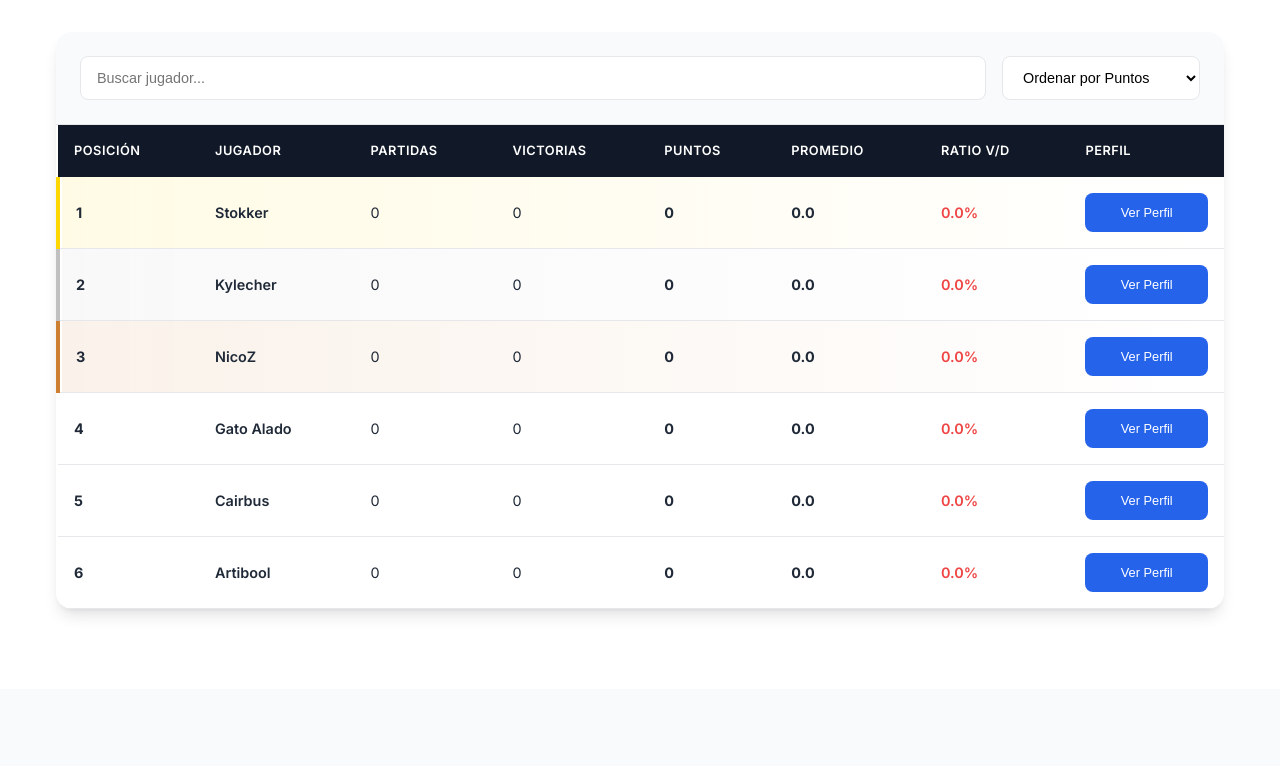
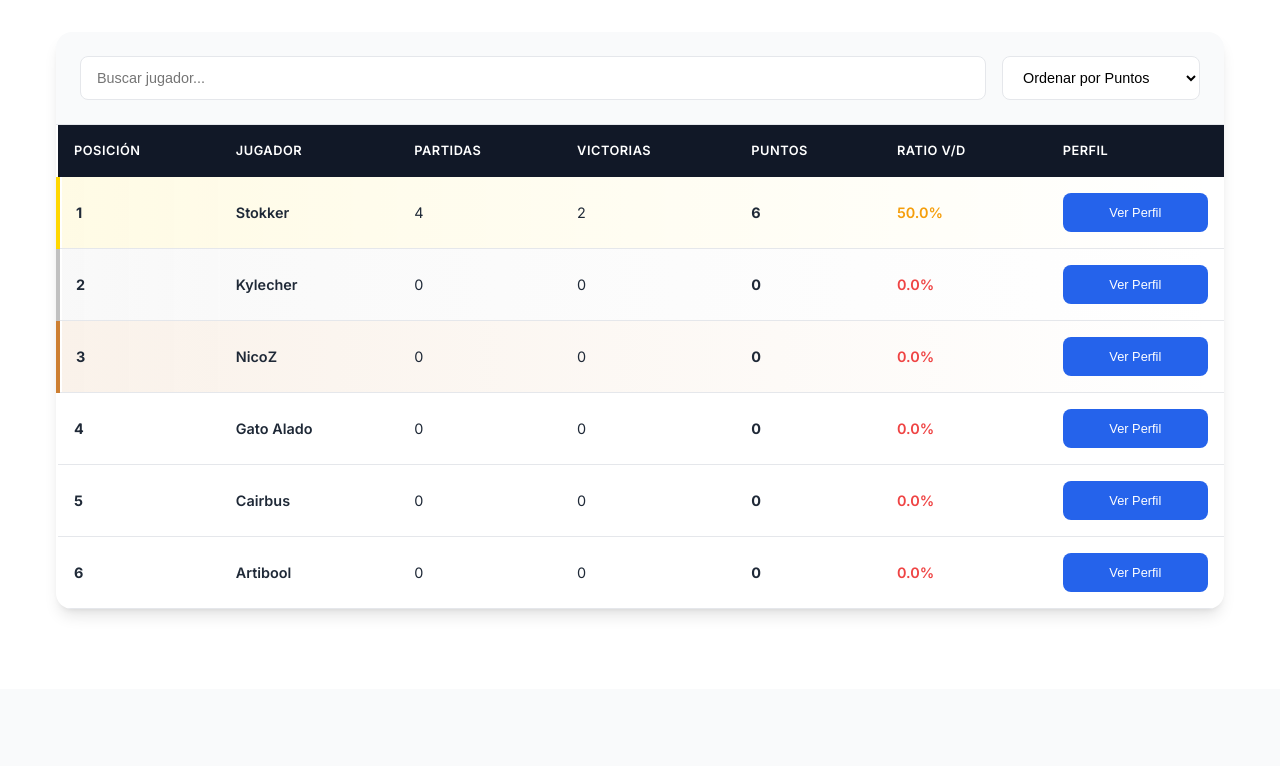
Before and after one commit to stokkerdev/age_of_araganes, a plain HTML site: page index.html in a window 1280 px wide. Shown: the part 960-1726 px from the top of the page. Drawn offline with Linux system fonts and the light colour scheme.

Commit message:
Eliminated PROMEDIO column from the table

```diff
--- a/data.json
+++ b/data.json
@@ -4,12 +4,12 @@
       "id": "stokker",
       "name": "Stokker",
       "avatar": "src/pics/stokker.jpg",
-      "matches": 0,
-      "wins": 0,
-      "points": 0,
+      "matches": 4,
+      "wins": 2,
+      "points": 6,
       "joinDate": "06-07-2025",
       "favoriteStrategy": "rush",
-      "favoriteCivilization": "Mayas",
+      "favoriteCivilization": "none",
       "status": "active",
       "categoryStats": {
         "military": { "total": 0, "average": 0, "matches": 0, "best": 0 },
--- a/index.html
+++ b/index.html
@@ -77,7 +77,6 @@
                   <th>Partidas</th>
                   <th>Victorias</th>
                   <th>Puntos</th>
-                  <th>Promedio</th>
                   <th>Ratio V/D</th>
                   <th>Perfil</th>
                 </tr>
--- a/js/main.js
+++ b/js/main.js
@@ -118,10 +118,7 @@ function initializeTable() {
           return b.wins - a.wins;
         case 'matches':
           return b.matches - a.matches;
-        case 'average':
-          const avgA = calculateTotalAverage(a);
-          const avgB = calculateTotalAverage(b);
-          return avgB - avgA;
+
         default:
           return b.points - a.points;
       }
@@ -141,7 +138,6 @@ function renderTable(players) {
     const ratio = player.matches > 0 ? (player.wins / player.matches * 100).toFixed(1) : '0.0';
     const ratioClass = getRatioClass(parseFloat(ratio));
     const positionClass = getPositionClass(position);
-    const totalAverage = calculateTotalAverage(player);
 
     const row = document.createElement('tr');
     row.className = positionClass;
@@ -151,7 +147,6 @@ function renderTable(players) {
       <td>${player.matches}</td>
       <td>${player.wins}</td>
       <td><strong>${player.points}</strong></td>
-      <td><strong>${totalAverage.toFixed(1)}</strong></td>
       <td class="${ratioClass}">${ratio}%</td>
       <td>
         <button class="view-profile-btn" onclick="openPlayerProfileFromTable('${player.id}')">
@@ -164,10 +159,7 @@ function renderTable(players) {
   });
 }
 
-function calculateTotalAverage(player) {
-  const stats = player.categoryStats;
-  return (stats.military.average + stats.economy.average + stats.technology.average + stats.society.average) / 4;
-}
+
 
 function getRatioClass(ratio) {
   if (ratio >= 70) return 'ratio-good';
```
